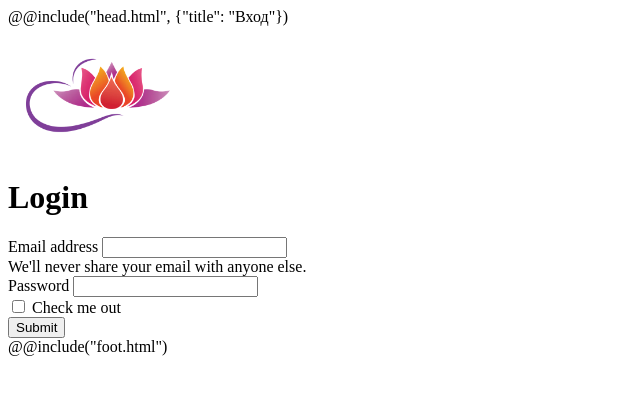
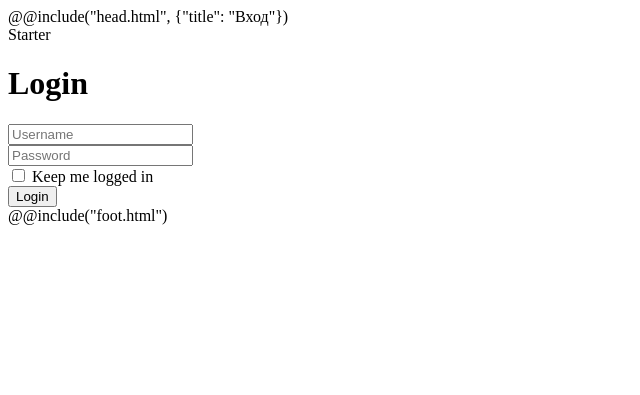
Before and after one commit to LexusAlex/starter, a PHP site: page /frontend/html/login.html in a window 1280 px wide. Shown: the top 395 px of the page, without its empty margins (0-640 px from the left). Run offline with PHP 8.4, Linux system fonts and the light colour scheme.

Commit message:
add page login

```diff
--- a/frontend/html/login.html
+++ b/frontend/html/login.html
@@ -3,45 +3,34 @@
 @@include("head.html", {"title": "Вход"})
 <body>
 
-<div class="container-fluid py-5 h-100">
-    <div class="row d-flex justify-content-center align-items-center h-100">
-        <div class="col-xl-12">
-            <div class="card rounded-3 text-black">
-                <div class="row g-0">
-                    <div class="col-lg-6">
-                        <div class="card-body p-md-5 mx-md-4">
-                            <div class="">
-                                <img src="images/lotus.webp" style="width: 185px;" alt="logo">
-                                <h1 class="mt-1 mb-5 pb-1">Login</h1>
-                            </div>
-                            <form>
-                                <div class="mb-3">
-                                    <label for="exampleInputEmail1" class="form-label">Email address</label>
-                                    <input type="email" class="form-control" id="exampleInputEmail1" aria-describedby="emailHelp">
-                                    <div id="emailHelp" class="form-text">We'll never share your email with anyone else.</div>
-                                </div>
-                                <div class="mb-3">
-                                    <label for="exampleInputPassword1" class="form-label">Password</label>
-                                    <input type="password" class="form-control" id="exampleInputPassword1">
-                                </div>
-                                <div class="mb-3 form-check">
-                                    <input type="checkbox" class="form-check-input" id="exampleCheck1">
-                                    <label class="form-check-label" for="exampleCheck1">Check me out</label>
-                                </div>
-                                <button type="submit" class="btn btn-primary">Submit</button>
-                            </form>
-                        </div>
+
+<div class="login">
+    <div class="row h-100">
+        <div class="col-lg-6 col-12">
+            <div class="login-left">
+                <div class="login-logo">Starter</div>
+                <h1 class="login-title">Login</h1>
+                <form>
+                    <div class="mb-4">
+                        <input type="text" class="form-control" placeholder="Username">
                     </div>
-                    <div class="col-lg-6">
-                        <div style="position: relative" class="px-3 py-4 p-md-5 mx-md-4">
-
-                            <div style="background-image: url('images/login.svg');background-size: cover;background-repeat: no-repeat;position: absolute;top: 0;right: 0;bottom: 0;left: 0">
-
-                            </div>
-                        </div>
+                    <div class="mb-4">
+                        <input type="password" class="form-control" placeholder="Password">
                     </div>
-                </div>
+                    <div class="mb-4 form-check form-check-lg d-flex align-items-end">
+                        <input class="form-check-input me-2" type="checkbox" value="" id="flexCheckDefault">
+                        <label class="form-check-label text-gray-600" for="flexCheckDefault">
+                            Keep me logged in
+                        </label>
+                    </div>
+                    <div class="d-grid">
+                        <button type="submit" class="btn btn-primary btn-block btn-lg shadow-lg mt-2">Login</button>
+                    </div>
+                </form>
             </div>
+        </div>
+        <div class="col-lg-6 d-none d-lg-block">
+                <div class="login-right"></div>
         </div>
     </div>
 </div>
--- a/frontend/js/index.js
+++ b/frontend/js/index.js
@@ -1,4 +1,4 @@
-//import './import/bootsrap'
+import './import/bootsrap'
 
 document.addEventListener("DOMContentLoaded", function() {
   console.log('load');
--- a/frontend/scss/main.scss
+++ b/frontend/scss/main.scss
@@ -6,4 +6,6 @@
 @import "vendor/libs";
 
 //@import "starter/typography";
-//@import "starter/login";
+
+@import "starter/form";
+@import "starter/login";
--- /dev/null
+++ b/frontend/scss/starter/_form.scss
@@ -0,0 +1,5 @@
+.form-check-input {
+  height: 1.5rem;
+  margin-top: .3em;
+  width: 1.5rem;
+}
--- a/frontend/scss/starter/_variables.scss
+++ b/frontend/scss/starter/_variables.scss
@@ -1,2 +1,3 @@
 $variable-prefix: starter-;
 $font-family-base: "Nunito";
+$primary: #435ebe;
```
Also changed, not shown: frontend/scss/starter/_login.scss (+19 -32 lines), structure.md (+4 -0 lines).
